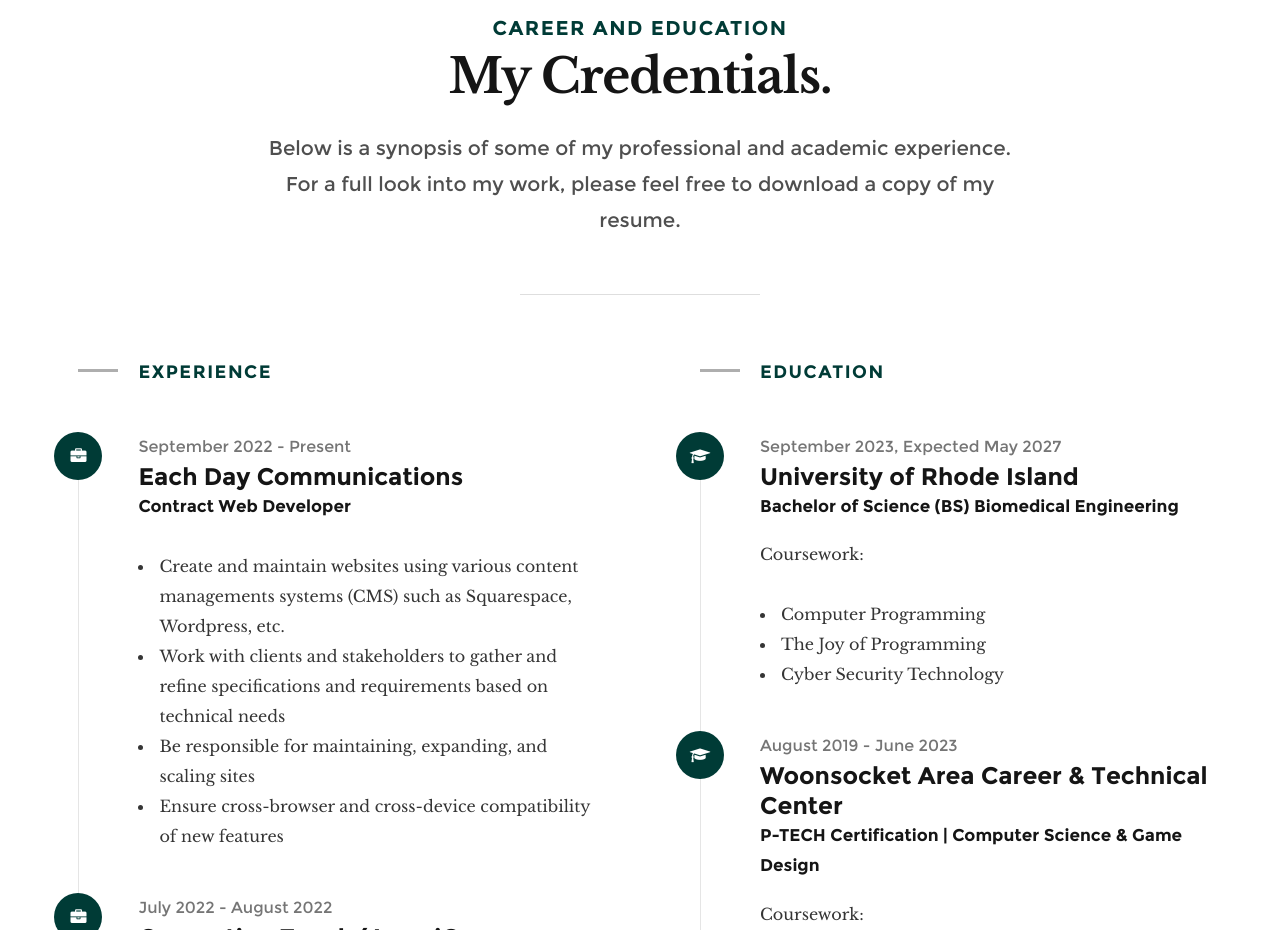
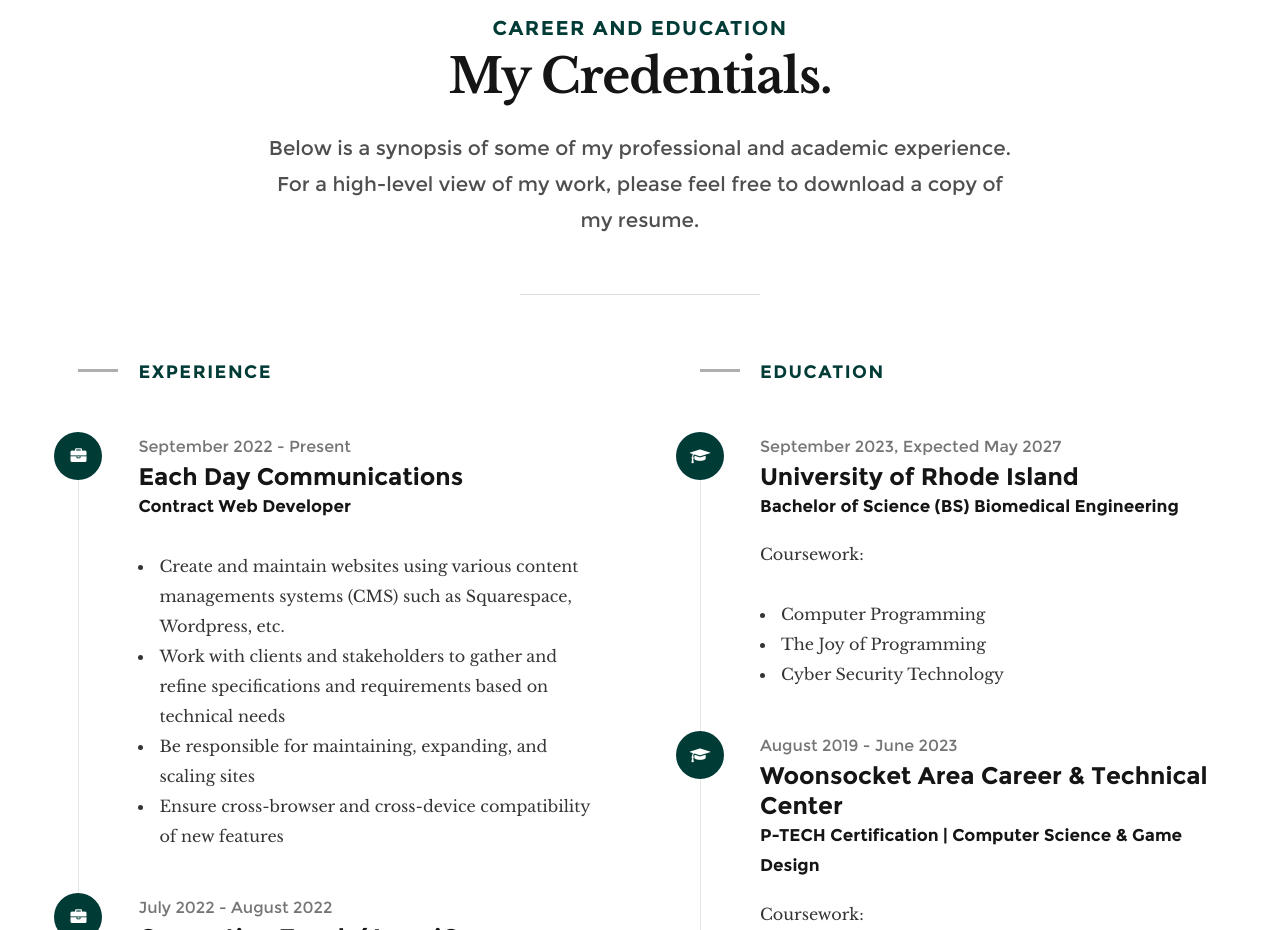
Before and after one commit to arouney/arouney.github.io, a plain HTML site: page index.html in a window 1280 px wide. Shown: the part 2240-3170 px from the top of the page. Drawn offline with Linux system fonts and the light colour scheme; files whose address does not match are found by name.

Commit message:
Update index.html

```diff
--- a/index.html
+++ b/index.html
@@ -187,7 +187,7 @@
    			<h3 class="animate-this">Career and Education</h3>
 	   		<h1 class="animate-this">My Credentials.</h1>
 
-	   		<p class="lead">Below is a synopsis of some of my professional and academic experience. For a full look into my work, please feel free to download a copy of my resume.</p>
+	   		<p class="lead">Below is a synopsis of some of my professional and academic experience. For a high-level view of my work, please feel free to download a copy of my resume.</p>
    		</div>
    	</div> <!-- end section-intro -->
 
```
